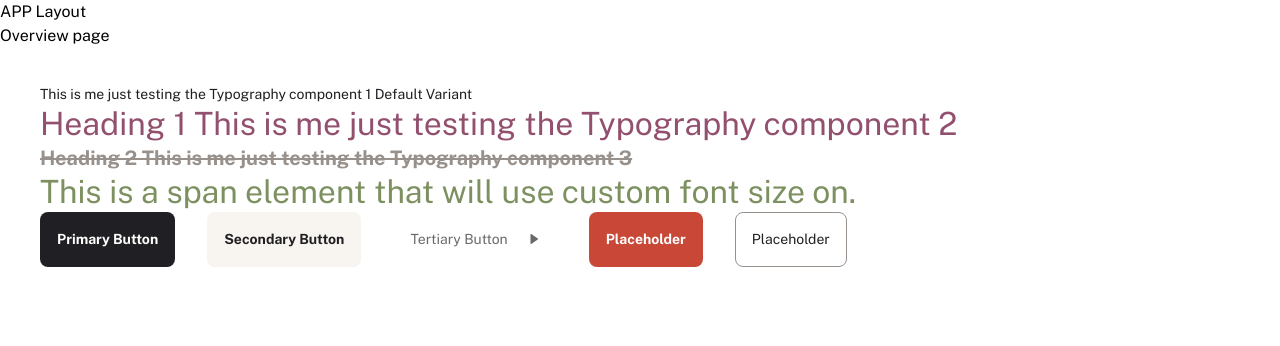
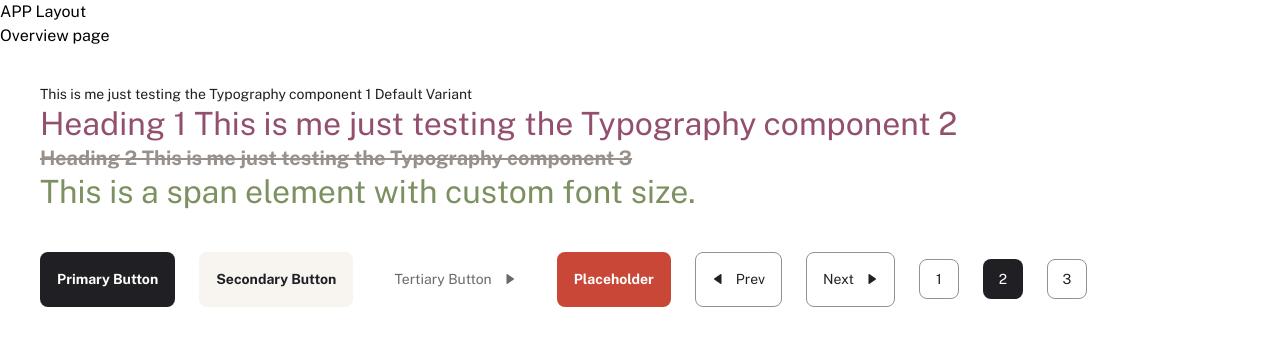
Before and after one commit to CrownedTechie/personal-finance-app, a React (Vite) app: page /overview in a window 1280 px wide. Shown: the top 346 px of the page. Built offline with nearby package versions, Linux system fonts and the light colour scheme.

Commit message:
--style:: add pagination variant to the button component

```diff
--- a/src/components/button/index.tsx
+++ b/src/components/button/index.tsx
@@ -1,6 +1,6 @@
 import { cva, VariantProps } from "class-variance-authority";
 import { ReactNode } from "react";
-import { BiSolidRightArrow } from "react-icons/bi";
+import { BiSolidRightArrow,  BiSolidLeftArrow } from "react-icons/bi";
 import clsx from "clsx";
 import { Typography } from "../typography";
 
@@ -9,7 +9,7 @@ const variantClasses = {
    secondary: "text-grey900 bg-beige100 border-transparent hover:bg-white hover:border-beige500 font-bold ",
    tertiary: "text-grey500 bg-white border-transparent hover:text-grey900",
    destroy: "text-white bg-red border-transparent hover:bg-red hover:opacity-85 font-bold",
-   pagination: "text-grey900 border-beige500 hover:text-white hover:bg-beige500"
+   pagination: "text-grey900 border-beige500 hover:text-white hover:bg-beige500 font-regular"
   }
 
 const buttonVariants = cva("", {
@@ -19,30 +19,38 @@ const buttonVariants = cva("", {
 });
 
 const variantIcon: Record<string, ReactNode> = {
- tertiary: <BiSolidRightArrow className="size-150" />
+ tertiary: <BiSolidRightArrow className="size-150" />,
+ paginationPrev: <BiSolidLeftArrow className="size-150" />,
+ paginationNext: <BiSolidRightArrow className="size-150" />
 };
 
 interface IButtonProps extends React.ButtonHTMLAttributes<HTMLButtonElement>, VariantProps<typeof buttonVariants> {
  children: ReactNode,
+ paginationDirection?: "prev" | "next";
+ customClass?: string;
 }
 
 
-export const Button = ({children, variant, ...props}: IButtonProps) => {
- const icon = variant === "tertiary" ? variantIcon[variant] : null;
+export const Button = ({children, variant, paginationDirection, customClass, ...props}: IButtonProps) => {
+ const rightArrow = variant === "tertiary" ? variantIcon[variant] : null;
+ const prevArrow = variant === "pagination" && paginationDirection === "prev" ? variantIcon["paginationPrev"] : null;
+  const nextArrow = variant === "pagination" && paginationDirection === "next" ? variantIcon["paginationNext"] : null;
+
  return (
   <button
    className={clsx(
     buttonVariants({ variant }),
-    icon && "flex items-center gap-150",
-    "cursor-pointer p-200 border rounded-100 text-sm"
+    (rightArrow || prevArrow || nextArrow) && "gap-150",
+    customClass && customClass,
+    "cursor-pointer p-200 border rounded-100 text-sm flex items-center justify-center"
    )}
    {...props}
   >
-   <Typography customClass="!text-[inherit]" disableDefaultStyles>
-    {" "}
+   {prevArrow && <span>{prevArrow}</span>}
+   <Typography customClass="!text-inherit" disableDefaultStyles>
     {children}
    </Typography>
-   {icon && <span className="ml-2">{icon}</span>}
+   {(rightArrow || nextArrow) && <span>{rightArrow || nextArrow}</span>}
   </button>
  );
 }
--- a/src/pages/Overview.tsx
+++ b/src/pages/Overview.tsx
@@ -39,16 +39,21 @@ export const Overview = ({}: Props) => {
      color="armyGreen"
      fontSize="xl"
     >
-      This is a span element that will use custom font size on.
+      This is a span element with custom font size.
     </Typography>
 
 
-    <div className="flex gap-8 ">
+    <div className="flex items-center gap-300 mt-500">
       <Button variant="primary">Primary Button</Button>
       <Button variant="secondary">Secondary Button</Button>
       <Button variant="tertiary">Tertiary Button</Button>
       <Button variant="destroy">Placeholder</Button>
-      <Button variant="pagination">Placeholder</Button>
+      <Button variant="pagination" paginationDirection="prev">Prev</Button>
+      <Button variant="pagination" paginationDirection="next">Next</Button>
+      <Button variant="pagination" customClass="size-500">1</Button>
+      <Button variant="pagination" customClass="size-500 bg-grey900 text-white border-transparent">2</Button>
+      <Button variant="pagination" customClass="size-500">3</Button>
+
     </div>
    </div>
   </>
```
